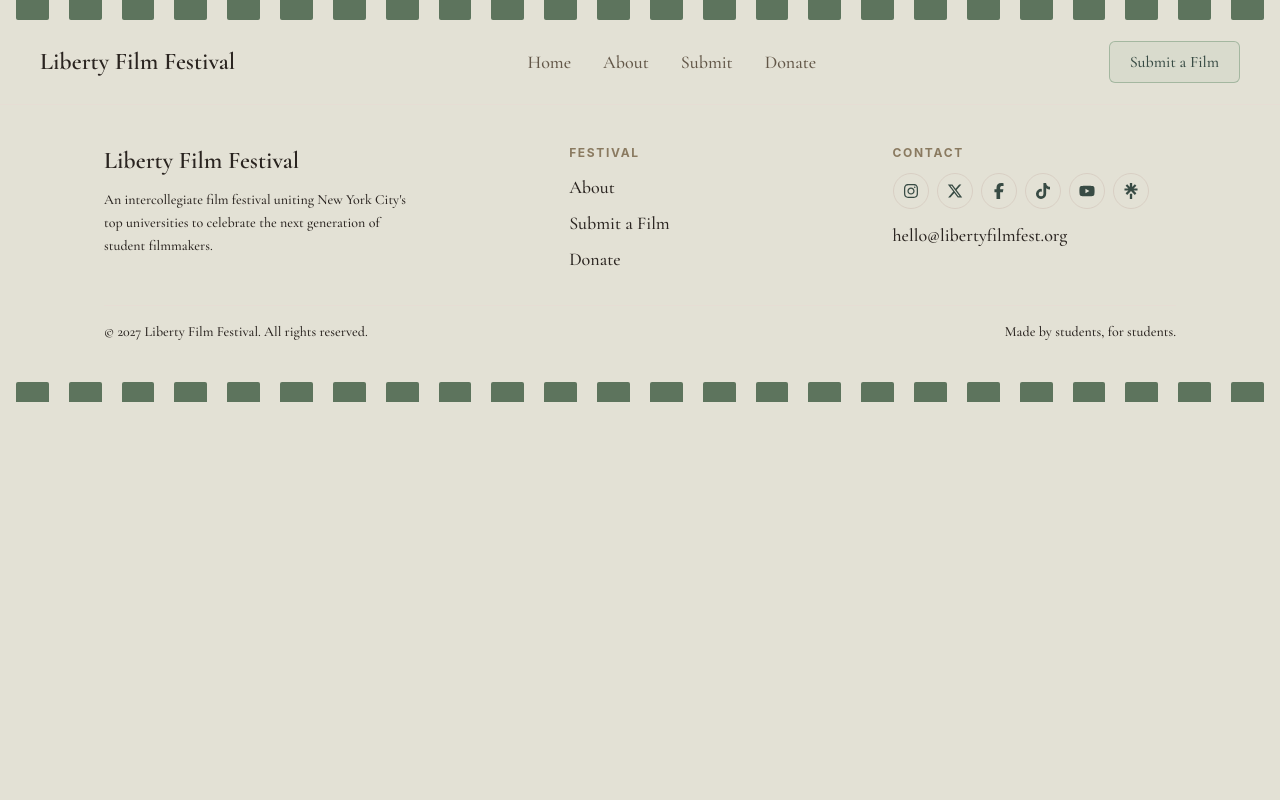
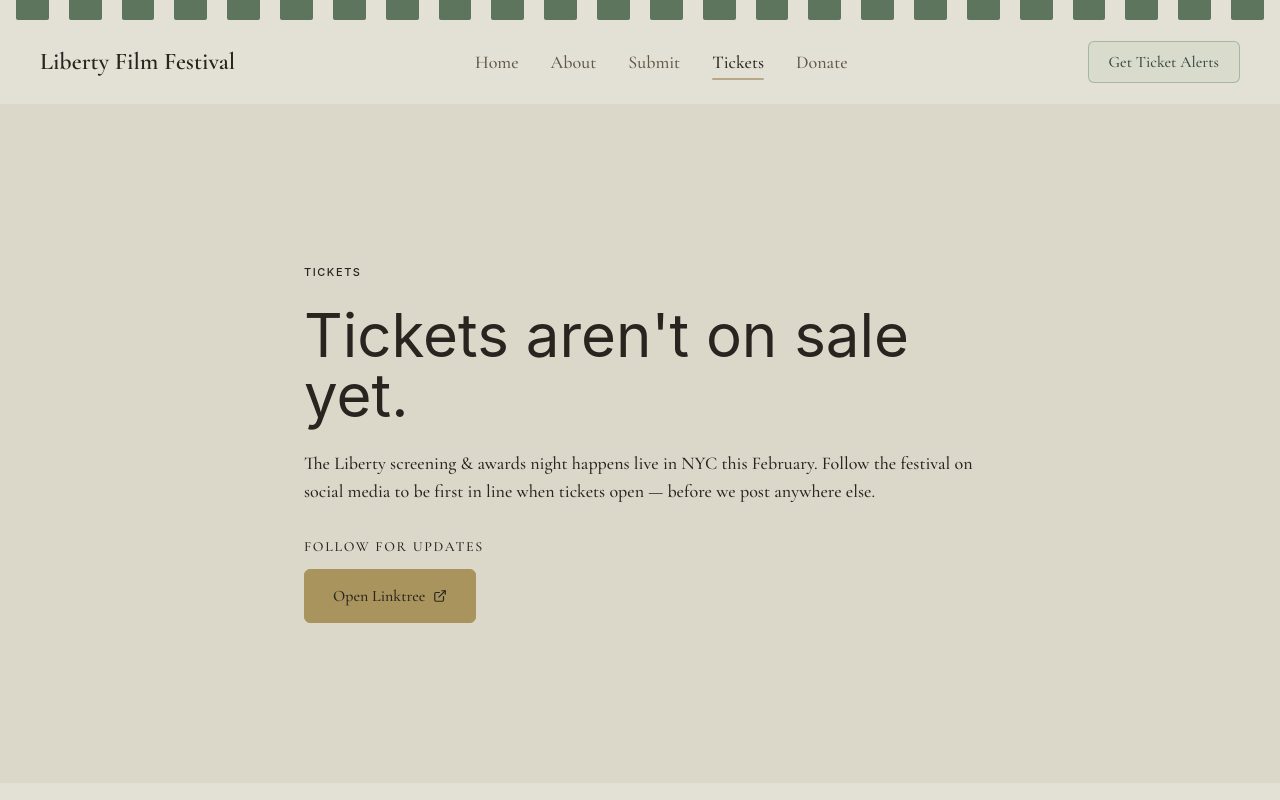
Before and after one commit to Kique9598/liberty_film_festival, a React (Vite) app: page /tickets in a window 1280 px wide. Shown: the top 800 px of the page. Built offline with nearby package versions, Linux system fonts and the light colour scheme.

Commit message:
used AI to fill in tickets page and add tickets section to home page

```diff
--- a/src/App.tsx
+++ b/src/App.tsx
@@ -6,6 +6,7 @@
 import About from "./pages/About.tsx";
 import Submit from "./pages/Submit.tsx";
 import Donate from "./pages/Donate.tsx";
+import Tickets from "./pages/Tickets.tsx";
 import SprocketHoles from "./components/SprocketHoles.tsx";
 import SubmitForm from "./pages/SubmitForm.tsx";
 
@@ -20,6 +21,7 @@
         <Route path="/about" element={<About />} />
         <Route path="/submit" element={<Submit />} />
         <Route path="/donate" element={<Donate />} />
+        <Route path="/tickets" element={<Tickets />} />
         <Route path="/submitform" element={<SubmitForm />} />
       </Routes>
       <Footer />
--- a/src/components/Header.tsx
+++ b/src/components/Header.tsx
@@ -33,11 +33,12 @@
           <NavLink to="/">Home</NavLink>
           <NavLink to="/about">About</NavLink>
           <NavLink to="/submit">Submit</NavLink>
+          <NavLink to="/tickets">Tickets</NavLink>
           <NavLink to="/donate">Donate</NavLink>
         </nav>
 
         <div className="ml-auto shrink-0">
-          <NavButton to="/submit">Submit a Film</NavButton>
+          <NavButton to="/tickets">Get Ticket Alerts</NavButton>
         </div>
       </div>
     </header>
--- a/src/components/Timeline.tsx
+++ b/src/components/Timeline.tsx
@@ -62,7 +62,7 @@
       label: "Showtime",
       align: "right",
       active: false,
-      tip: "Feb 12, 2027 · 6:00 PM EST — the live NYC screening.",
+      tip: "Feb 12, 2027 · 6:00 PM EST · Live in NYC — tickets on sale soon.",
     },
   ] as const;
 
--- a/src/pages/Home.tsx
+++ b/src/pages/Home.tsx
@@ -9,6 +9,7 @@
 import SectionHeader from "../components/SectionHeader";
 import Card from "../components/Card";
 import ButtonContainer from "../components/ButtonContainer";
+import { contactLinks } from "../data/contactLinks";
 
 const Home = () => {
   return (
@@ -20,6 +21,26 @@
       />
       <Hero />
       <Timeline />
+
+      <Section variant="banner" dark>
+        <div className="flex flex-col gap-6 text-center md:text-left">
+          <p className="label-caps mb-0 text-gold-300">Live event</p>
+          <h2 className="mb-0 text-3xl text-white sm:text-4xl md:text-5xl">
+            A night at the movies — live in New York City.
+          </h2>
+          <p className="mb-0 max-w-3xl text-lg text-white/80">
+            Liberty culminates in an in-person screening and awards night.
+            Venue, date, and tickets are announced soon. Be the first to know.
+          </p>
+          <ButtonContainer>
+            <Button
+              link={contactLinks.linktree}
+              label="Follow on Linktree"
+              variant="gold"
+            />
+          </ButtonContainer>
+        </div>
+      </Section>
       <Section row>
         <div className="flex flex-col flex-1 gap-4">
           <SectionHeader title={"Three things to know before you submit."} />
--- a/src/pages/SubmitForm.tsx
+++ b/src/pages/SubmitForm.tsx
@@ -1,5 +1,3 @@
-import React from "react";
-
 const SubmitForm = () => {
   return <div>SubmitForm</div>;
 };
--- a/src/pages/Tickets.tsx
+++ b/src/pages/Tickets.tsx
@@ -0,0 +1,32 @@
+import Button from "../components/Button";
+import Section from "../components/Section";
+import { contactLinks } from "../data/contactLinks";
+
+const Tickets = () => {
+  return (
+    <Section variant="hero" className="bg-[#DCD8C9]">
+      <div className="mx-auto flex max-w-2xl flex-col gap-6">
+        <p className="label-caps mb-0 text-gold-600">Tickets</p>
+        <h1 className="mb-0">Tickets aren't on sale yet.</h1>
+        <p className="mb-0 text-lg text-muted">
+          The Liberty screening & awards night happens live in NYC this
+          February. Follow the festival on social media to be first in line when
+          tickets open — before we post anywhere else.
+        </p>
+
+        <div className="flex flex-col gap-3 pt-2">
+          <p className="mb-0 text-sm uppercase tracking-[0.12em] text-gold-600">
+            Follow for updates
+          </p>
+          <Button
+            link={contactLinks.linktree}
+            label="Open Linktree"
+            variant="gold"
+          />
+        </div>
+      </div>
+    </Section>
+  );
+};
+
+export default Tickets;
```
